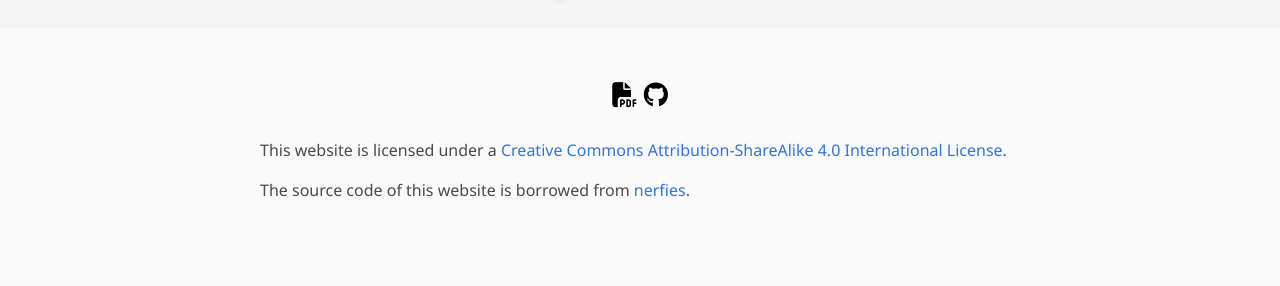
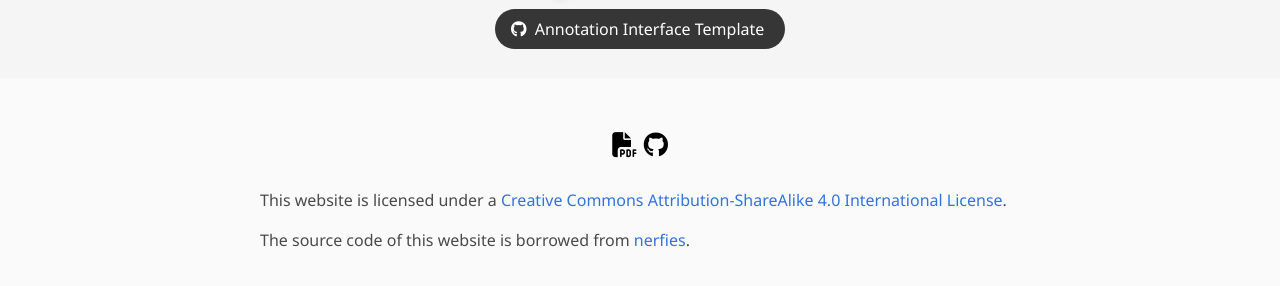
Before and after one commit to vehicle-importance/vehicle-importance.github.io, a plain HTML site: page index.html in a window 1280 px wide. Shown: the part 1706-1992 px from the top of the page. Drawn offline with nearby package versions, Linux system fonts and the light colour scheme; some icons are missing; a web font is replaced by a local one.

Commit message:
annotation interface github linked

```diff
--- a/index.html
+++ b/index.html
@@ -189,7 +189,8 @@
 <section class="hero is-light is-small">
   <div class="hero-body">
     <div class="container has-text-centered">
-      <h2 class="title is-3">Annotation Instructions and Interface</h2>*Click on images to zoom
+      <h2 class="title is-3">Annotation Instructions and Interface</h2>
+        *Click on images to zoom
       <div id="results-carousel" class="carousel results-carousel">
         <div class="column has-text-centered">
           <a href="https://drive.google.com/file/d/1v-aSUI73dLp_crUXJnVYzlHYz_BAAxDk/view?usp=sharing", target="_blank">
@@ -290,6 +291,18 @@
           <p><b>Annotation Round (2/3)</b></p>
           <p>Continue to next Round</p>
         </div>
+      </div>
+      <div class="links">
+        <!-- Code Link. -->
+        <span class="link-block">
+          <a href="https://github.com/adataylor/psiturk-approach-study"
+             class="external-link button is-normal is-rounded is-dark">
+            <span class="icon">
+                <i class="fab fa-github"></i>
+            </span>
+            <span>Annotation Interface Template</span>
+            </a>
+        </span>
       </div>
     </div>
   </div>
```
